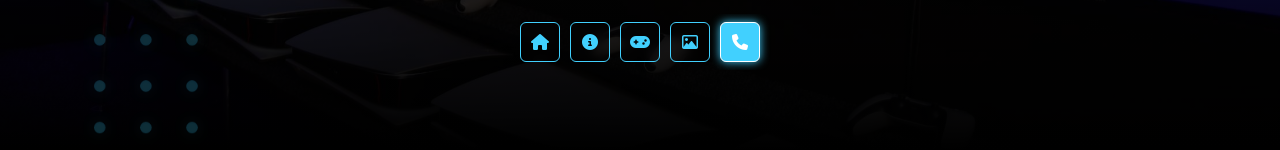
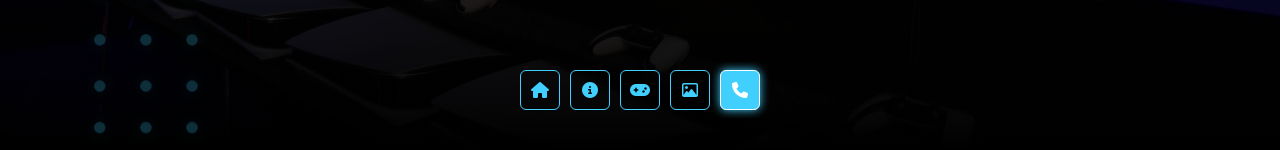
Before and after one commit to EAmbrozas/kids-party-station, a plain HTML site: page index.html in a window 1280 px wide. Shown: the part 650-800 px from the top of the page. Drawn offline with nearby package versions, Linux system fonts and the light colour scheme.

Commit message:
Refactor nav hight

```diff
--- a/assets/css/main.css
+++ b/assets/css/main.css
@@ -32,7 +32,7 @@ body {
     position: fixed;
     left: 0;
     right: 0;
-    bottom: 10%;
+    bottom: 4%;
     z-index: 100;
 }
 
```
